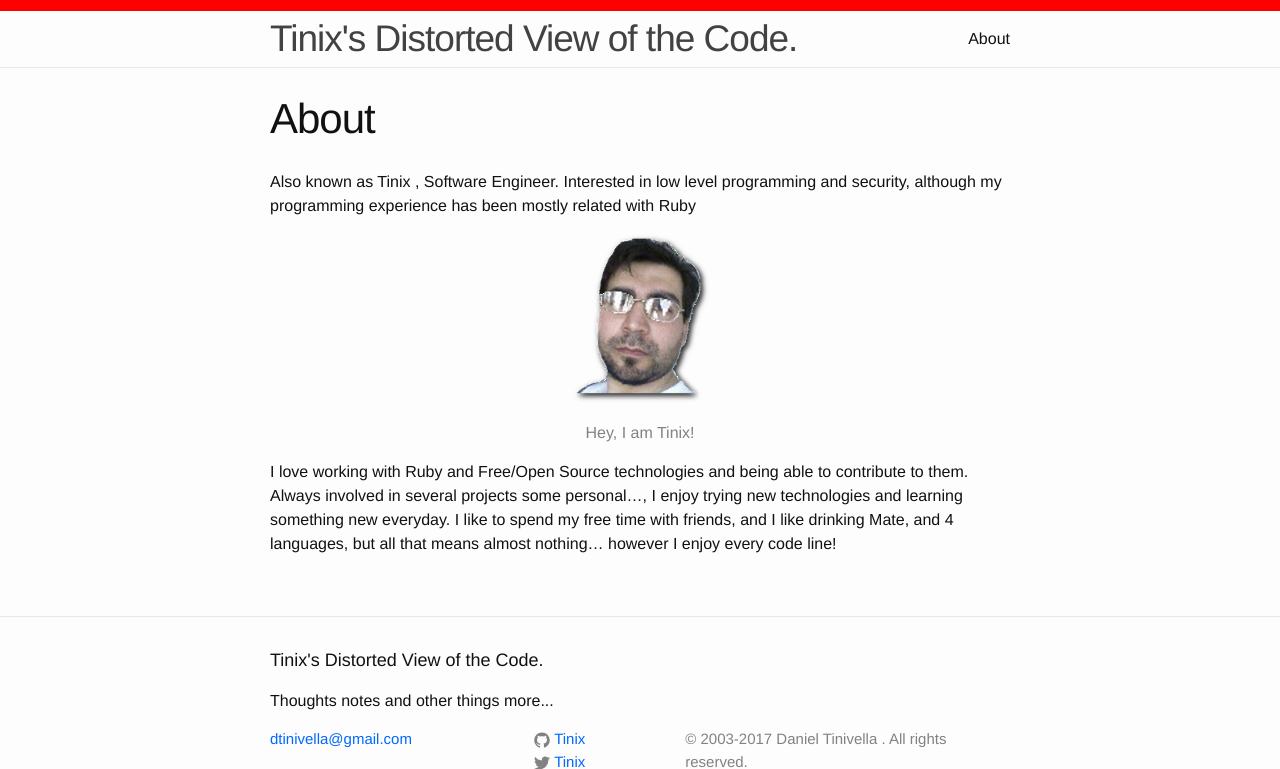
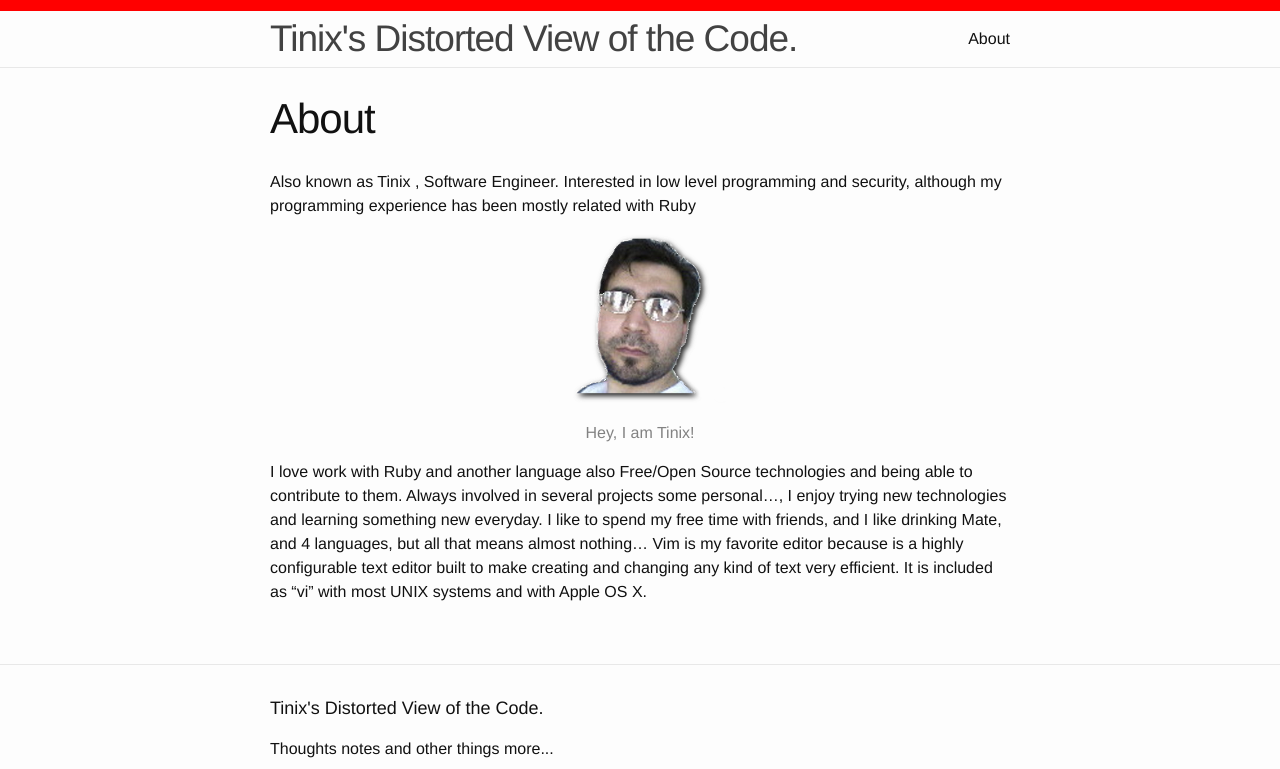
Before and after one commit to Tinix/tinix.github.io, a Jekyll site: the page built from about.md, in a window 1280 px wide, cut to the strip 0-769 px from the top of the page. Built offline with Jekyll 4.4.1, drawn with Linux system fonts in a browser that asks for light colours; comment, search, counter and statistics services are not loaded.

Commit message:
modify about me

```diff
--- a/about.md
+++ b/about.md
@@ -13,7 +13,7 @@ caption="Hey, I am Tinix! " %}
 
 
 
-I love working with Ruby and  Free/Open Source technologies and being able to contribute to them. Always involved in several projects some personal...,
+I love work with Ruby and another language also Free/Open Source technologies and being able to contribute to them. Always involved in several projects some personal...,
 I enjoy trying new technologies and learning something new everyday.
 I like to spend my free time with friends, and I like drinking Mate, and 4 languages, but all that means almost nothing…
-however I enjoy every code line!
+Vim is my favorite editor because is a highly configurable text editor built to make creating and changing any kind of text very efficient. It is included as "vi" with most UNIX systems and with Apple OS X.
```
